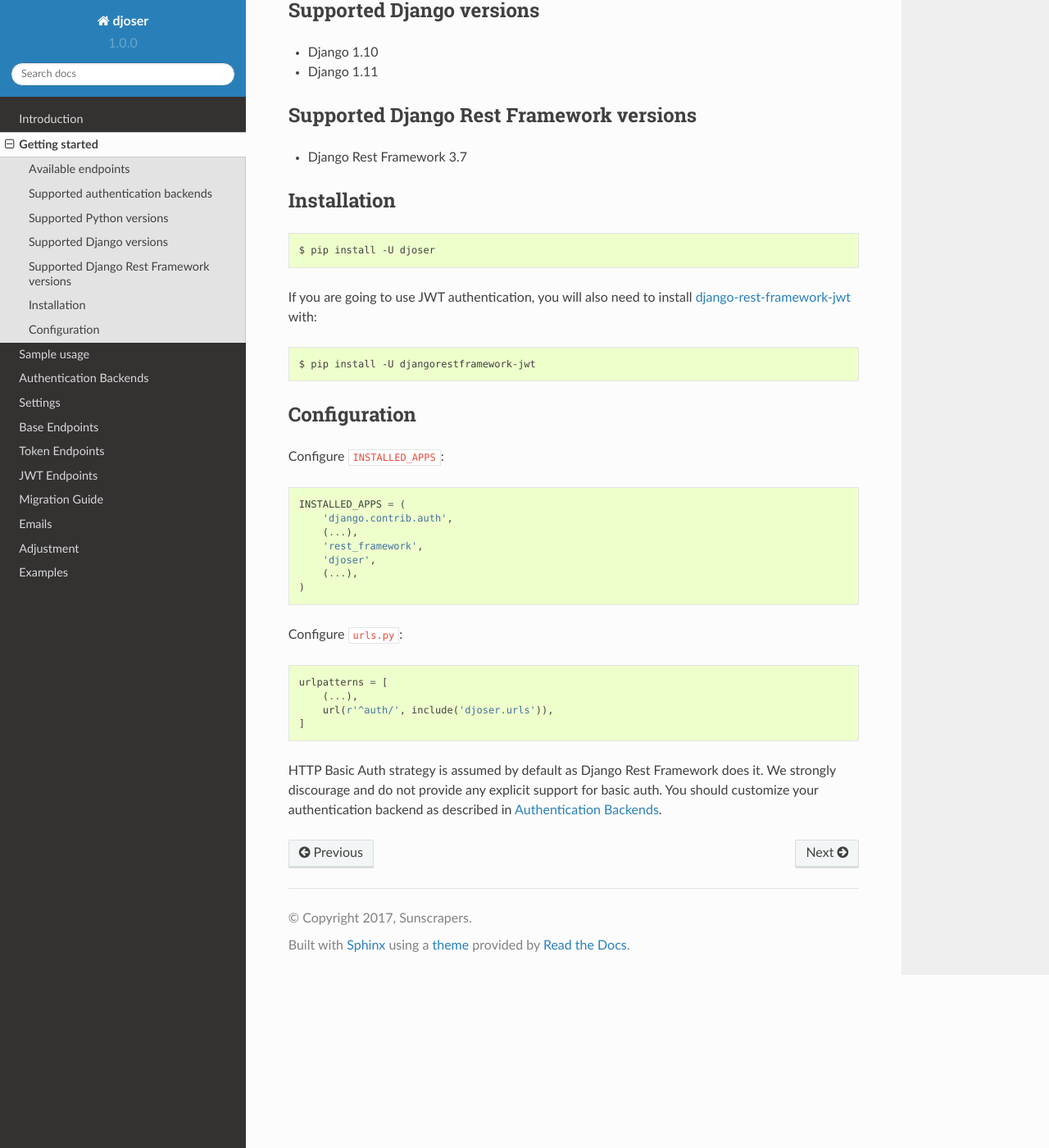
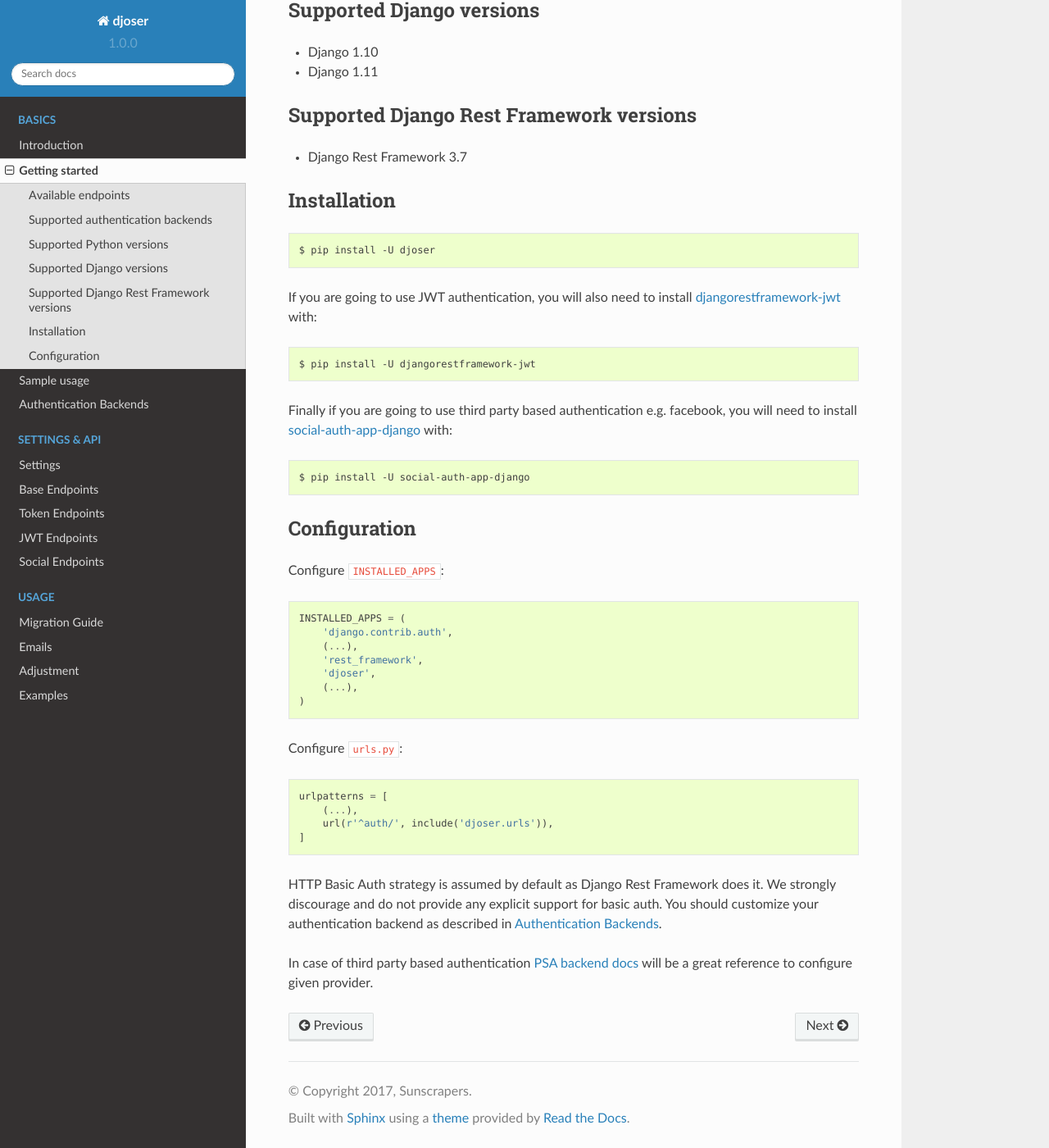
Before and after one commit to sunscrapers/djoser, a Sphinx documentation site: the page built from docs/source/getting_started.rst, in a window 1280 px wide and 1400 px high, scrolled down 873 px. Shown: the whole window at 82% size. Built offline with Sphinx 7.4.7 and the Read the Docs theme 2.0.0, drawn with Linux system fonts in a browser that asks for light colours.

Commit message:
Add basic third party authentication docs
Add SOCIAL_AUTH_TOKEN_STRATEGY setting documentation
Add SOCIAL_AUTH_ALLOWED_REDIRECT_URIS setting documentation
Add social endpoints documentation stub
Update installation and configuration sections in getting started
Update index into three captioned sections

```diff
--- a/docs/source/getting_started.rst
+++ b/docs/source/getting_started.rst
@@ -51,12 +51,20 @@ Installation
     $ pip install -U djoser
 
 If you are going to use JWT authentication, you will also need to install
-`django-rest-framework-jwt <https://github.com/GetBlimp/django-rest-framework-jwt>`_
+`djangorestframework-jwt <https://github.com/GetBlimp/django-rest-framework-jwt>`_
 with:
 
 .. code-block:: bash
 
     $ pip install -U djangorestframework-jwt
+
+Finally if you are going to use third party based authentication e.g. facebook,
+you will need to install `social-auth-app-django <https://github.com/python-social-auth/social-app-django>`_
+with:
+
+.. code-block:: bash
+
+    $ pip install -U social-auth-app-django
 
 Configuration
 -------------
@@ -86,3 +94,7 @@ HTTP Basic Auth strategy is assumed by default as Django Rest Framework does it.
 We strongly discourage and do not provide any explicit support for basic auth.
 You should customize your authentication backend as described in
 :ref:`authentication-backends`.
+
+In case of third party based authentication
+`PSA backend docs <https://python-social-auth.readthedocs.io/en/latest/backends/index.html#social-backends>`_
+will be a great reference to configure given provider.
```
Also changed, not shown: docs/source/index.rst (+25 -13 lines), docs/source/settings.rst (+16 -0 lines), docs/source/social_endpoints.rst (added, +38 -0 lines).
